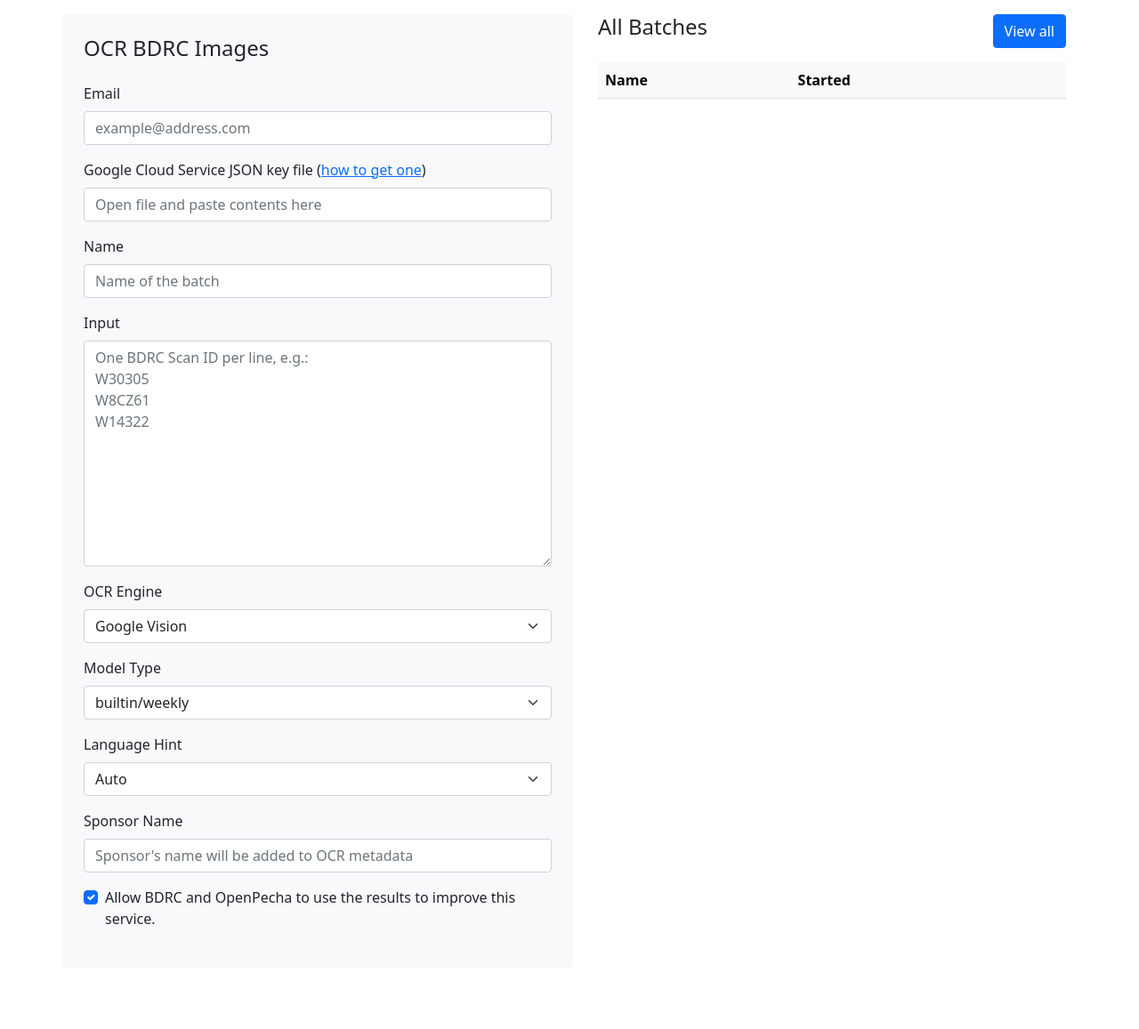
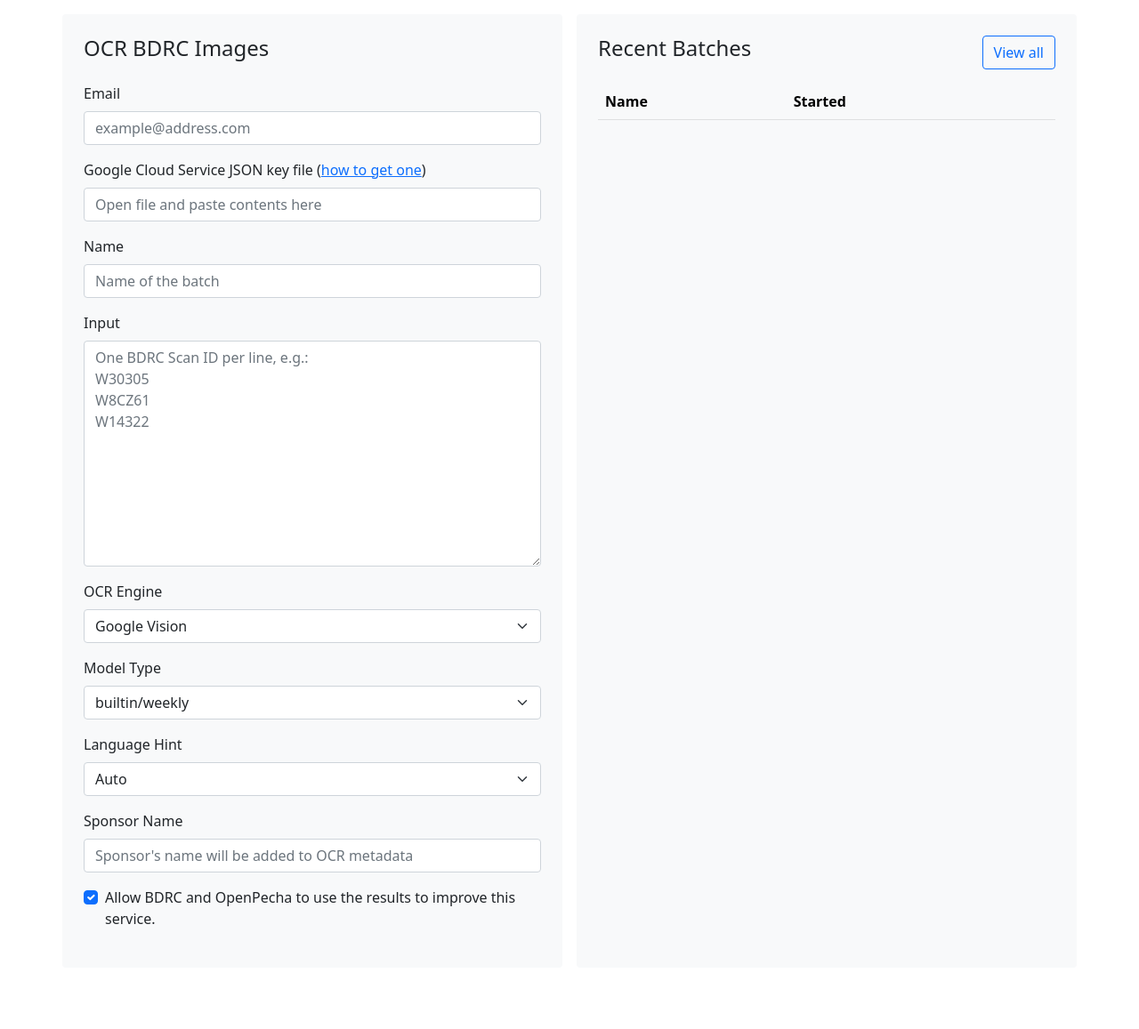
Before and after one commit to OpenPecha/Pipeline-Manager, a Django app: page /ocr/ in a window 1280 px wide. Shown: the part 57-1214 px from the top of the page at 89% size. Run offline with Django 3.2, Linux system fonts and the light colour scheme; data that the repository does not hold is empty; parts of the project's set-up code (start-up, migrations or seed data) failed here and were passed over; some libraries are stand-ins or nearby versions.

Commit message:
fix: add card to recent batch in dashboard

```diff
--- a/data_pipeline_manager/templates/pipelines/batch_task_list_table.html
+++ b/data_pipeline_manager/templates/pipelines/batch_task_list_table.html
@@ -12,7 +12,7 @@
             <td>{{ batch.name }}</td>
             <td>{{ batch.started_on }}</td>
             <td class="text-end">
-                <a class="btn btn-info btn-sm fw-light" href="{% url 'pipelines:batch_detail' batch.id %}">Details</a>
+                <a class="btn btn-outline-info btn-sm fw-light" href="{% url 'pipelines:batch_detail' batch.id %}">Details</a>
             </td>
         </tr>
     {% endfor %}
--- a/data_pipeline_manager/templates/pipelines/dashboard.html
+++ b/data_pipeline_manager/templates/pipelines/dashboard.html
@@ -13,10 +13,10 @@
         </div>
     </div>
 
-    <div class="col">
+    <div class="col p-4 bg-light rounded">
         <div class="d-flex justify-content-between">
-            <h4>All Batches</h4>
-            <a href="{% url 'pipelines:batch_tasks_list' %}" class="btn btn-primary">View all</a>
+            <h4>Recent Batches</h4>
+            <a href="{% url 'pipelines:batch_tasks_list' %}" class="btn btn-outline-primary">View all</a>
         </div>
 
         <div class="mt-3">
```
